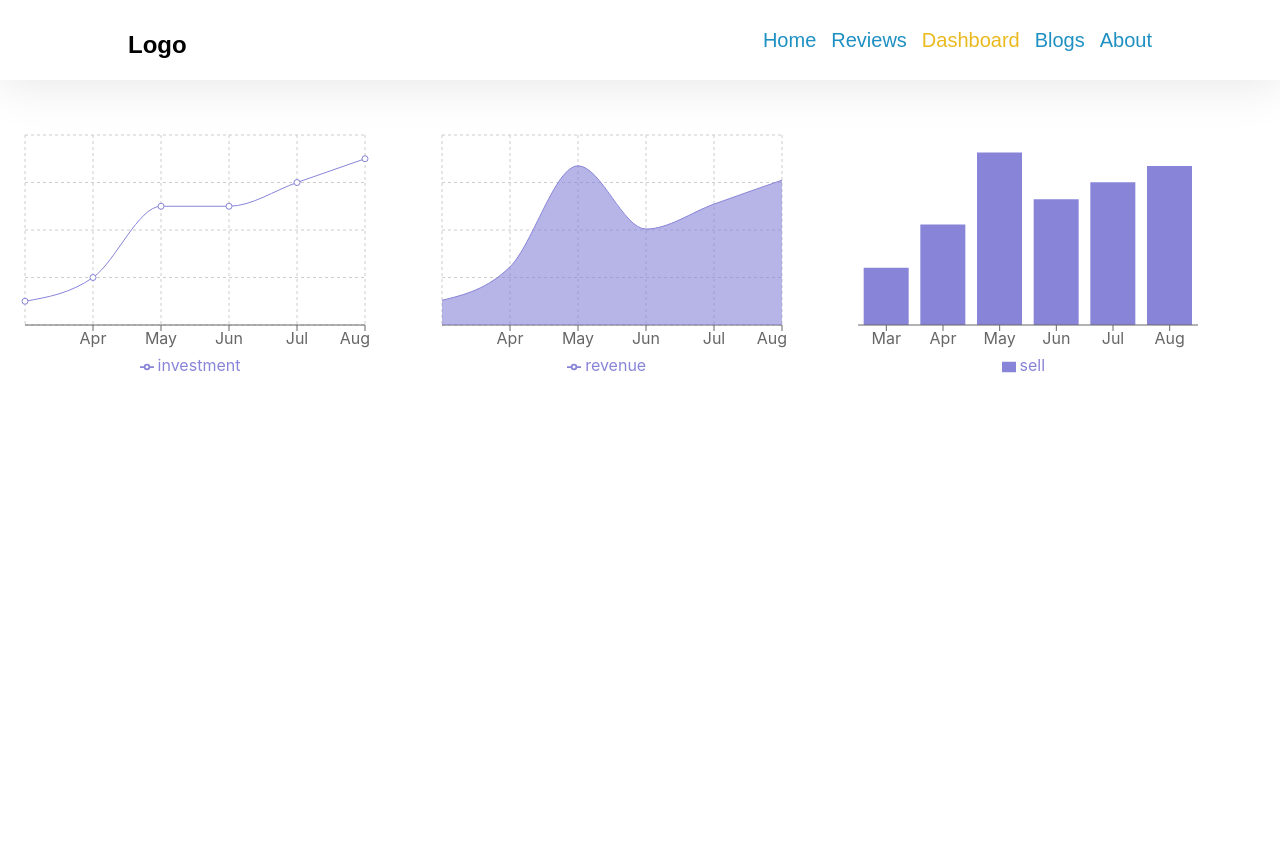
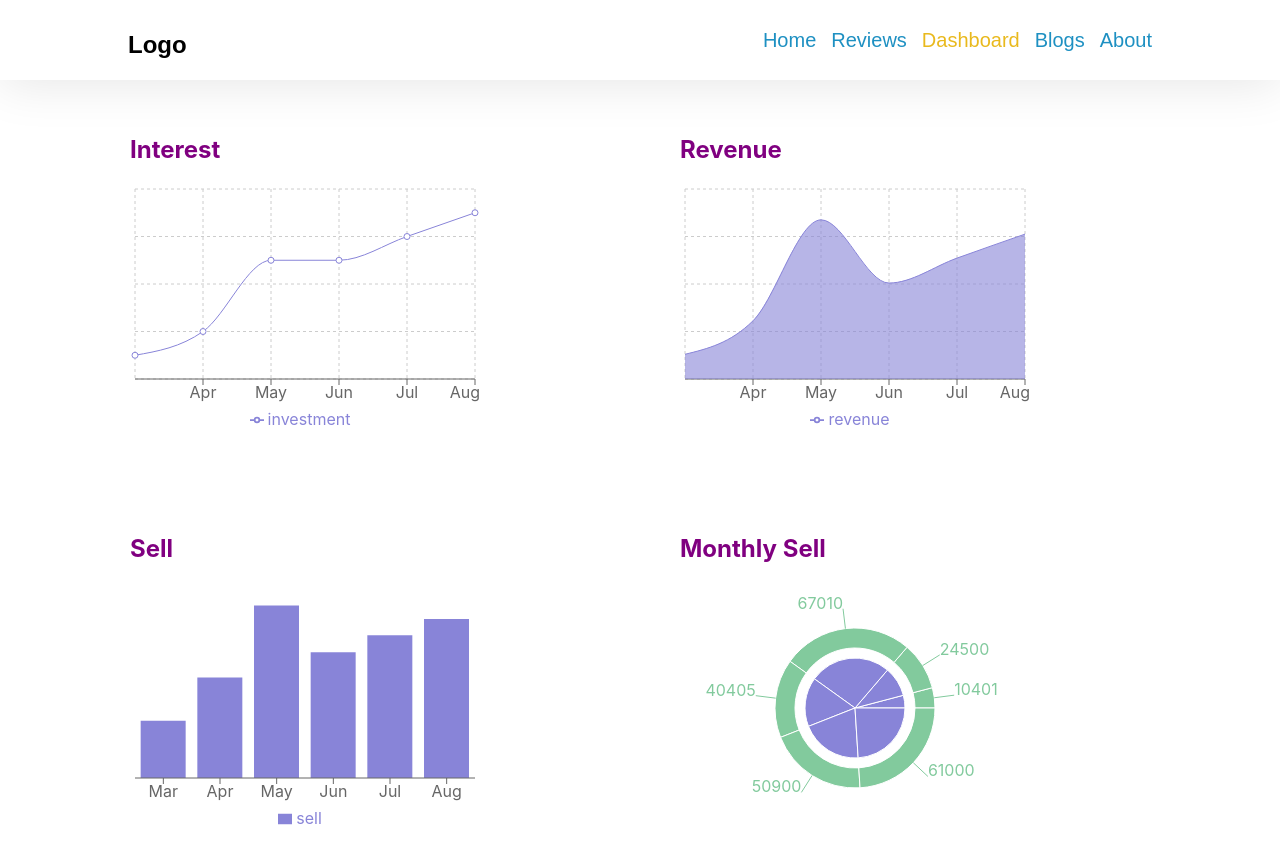
Before and after one commit to sabujdev/product-analysis-website, a React (Create React App) app: page /dashboard in a window 1280 px wide. Shown: the top 864 px of the page. Before the commit the page ends 800 px from the top, so only its background shows below. Built offline with nearby package versions, Linux system fonts and the light colour scheme.

Commit message:
see all review btn style changes

```diff
--- a/src/Component/Dashboard/Dashboard.css
+++ b/src/Component/Dashboard/Dashboard.css
@@ -1,6 +1,9 @@
 .chart_container {
   display: grid;
-  grid-template-columns: repeat(3, 1fr);
-  gap: 10px;
-  margin: 50px 20px;
+  grid-template-columns: repeat(2, 1fr);
+  gap: 80px;
+  margin: 35px 130px;
 }
+.chart h1 {
+  color: purple;
+}
--- a/src/Component/Dashboard/Dashboard.js
+++ b/src/Component/Dashboard/Dashboard.js
@@ -8,6 +8,8 @@ import {
   Legend,
   Line,
   LineChart,
+  Pie,
+  PieChart,
   Tooltip,
   XAxis,
 } from "recharts";
@@ -19,7 +21,9 @@ const Dashboard = () => {
   return (
     <div>
       <section className="chart_container">
+        <div className="chart">
           {/* chart 1 */}
+          <h1>Interest</h1>
           <LineChart width={350} height={250} data={charts}>
             <CartesianGrid strokeDasharray="3 3" />
             <XAxis dataKey="month" />
@@ -27,8 +31,10 @@ const Dashboard = () => {
             <Legend />
             <Line type="monotoneX" dataKey="investment" stroke="#8884d8" />
           </LineChart>
-
+        </div>
+        <div className="chart">
           {/* chart 2 */}
+          <h1>Revenue</h1>
           <AreaChart width={350} height={250} data={charts}>
             <CartesianGrid strokeDasharray="3 3" />
             <XAxis dataKey="month" />
@@ -41,14 +47,45 @@ const Dashboard = () => {
               fill="#8884d8"
             />
           </AreaChart>
+        </div>
 
+        <div className="chart">
           {/* chart 3 */}
+          <h1>Sell </h1>
           <BarChart width={350} height={250} data={charts}>
             <Bar dataKey="sell" fill="#8884d8" />
             <XAxis dataKey="month" />
             <Tooltip />
             <Legend />
           </BarChart>
+        </div>
+        <div className="chart">
+          {/* chart 4 */}
+          <h1>Monthly Sell</h1>
+          <PieChart width={350} height={250}>
+            <Pie
+              data={charts}
+              dataKey="revenue"
+              nameKey="investment"
+              cx="50%"
+              cy="50%"
+              outerRadius={50}
+              fill="#8884d8"
+            />
+            <Pie
+              data={charts}
+              dataKey="revenue"
+              nameKey="investment"
+              cx="50%"
+              cy="50%"
+              innerRadius={60}
+              outerRadius={80}
+              fill="#82ca9d"
+              label
+            />
+            <Tooltip />
+          </PieChart>
+        </div>
       </section>
     </div>
   );
--- a/src/Component/Home/Home.css
+++ b/src/Component/Home/Home.css
@@ -36,14 +36,14 @@ section {
 }
 .see_allreviews button {
   border: none;
-  background-color: #e9b91d;
+  background-color: #b6b09c;
   border-radius: 12px;
 }
 .btn {
-  color: black;
+  color: #1f3b6b;
   font-size: 20px;
   cursor: pointer;
 }
 .btn:hover {
-  color: #115fe6;
+  color: rgb(194, 121, 121);
 }
```
Lines whose indentation alone changed are shown as unchanged.
